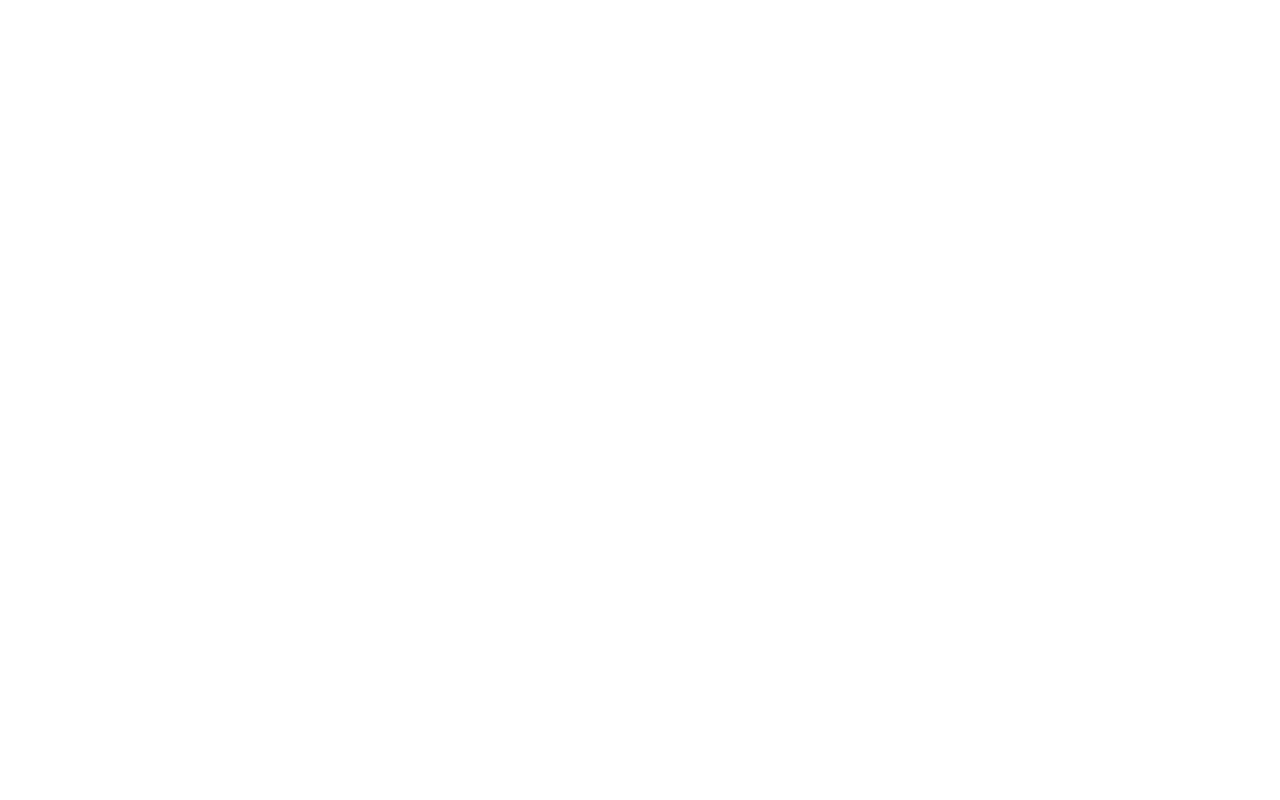
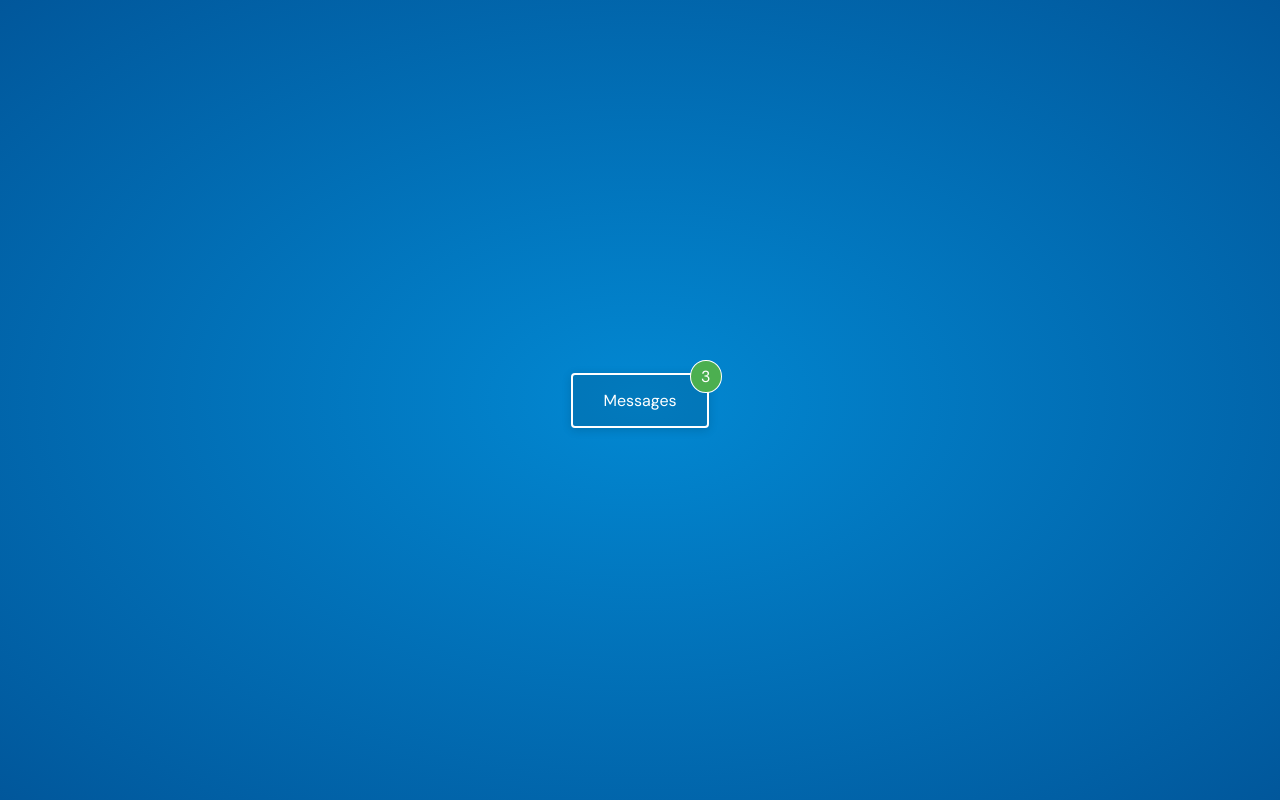
Before and after one commit to jassimalfonso/CS_button_badge, a plain HTML site: page index.html in a window 1280 px wide. Drawn offline with Linux system fonts and the light colour scheme.

Commit message:
Add content and styling

```diff
--- a/app.css
+++ b/app.css
@@ -0,0 +1,30 @@
+body {
+	background: radial-gradient(#0288d2, #01579b);
+	height: 100vh;
+	font-family: "DM Sans", sans-serif;
+	display: flex;
+	align-items: center;
+	justify-content: center;
+	margin: 0 auto;
+}
+
+.btn {
+	color: white;
+	text-decoration: none;
+	border: 2px solid white;
+	padding: 15px 30px;
+	border-radius: 4px;
+	position: relative;
+	background-color: rgba(0, 0, 0, 0.1);
+	box-shadow: 0 2px 10px rgba(0, 0, 0, 0.15);
+}
+
+.badge {
+	background-color: #4caf50;
+	padding: 5px 10px;
+	border: 1px solid white;
+	border-radius: 50%;
+	position: absolute;
+	top: -15px;
+	right: -15px;
+}
--- a/index.html
+++ b/index.html
@@ -14,6 +14,7 @@
 
 <body>
 
+    <a href="#" class="btn">Messages<span class="badge">3</span></a>
 
 </body>
 
```
